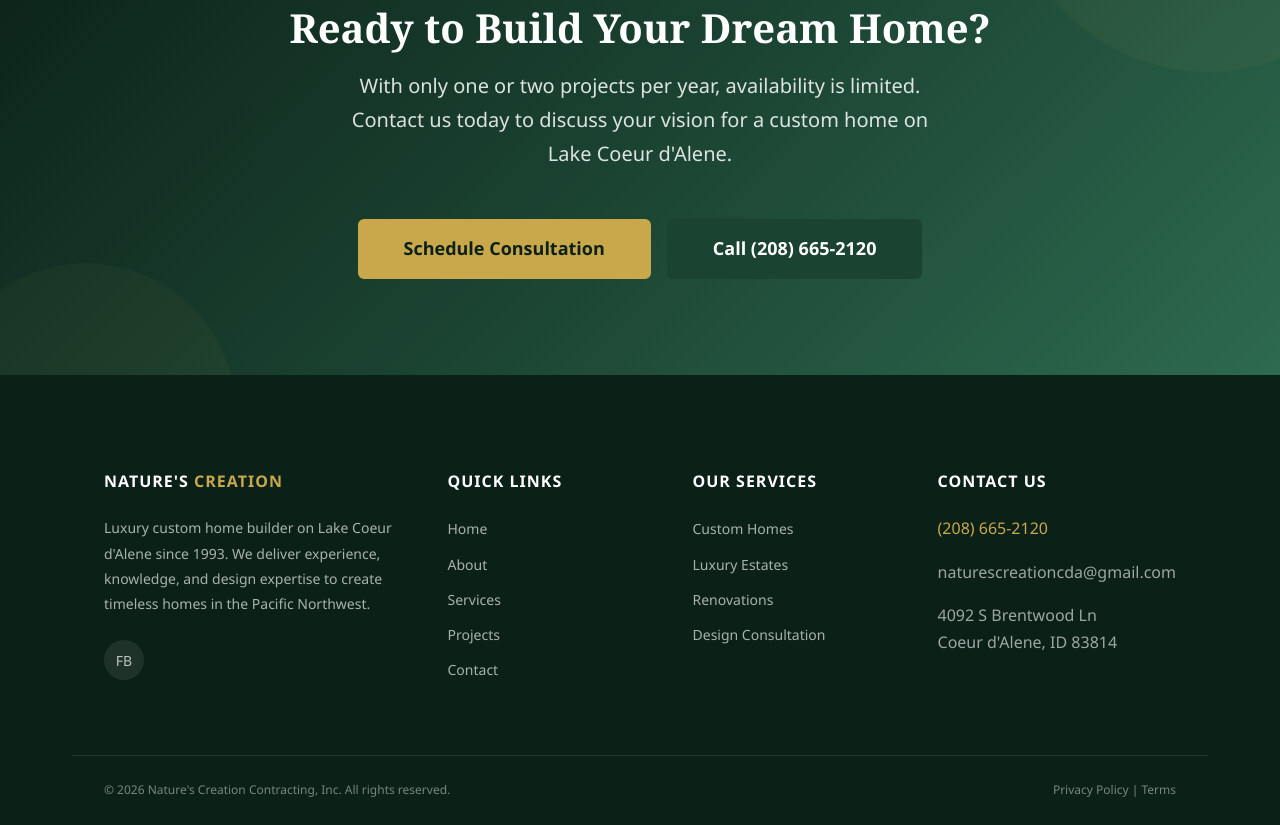
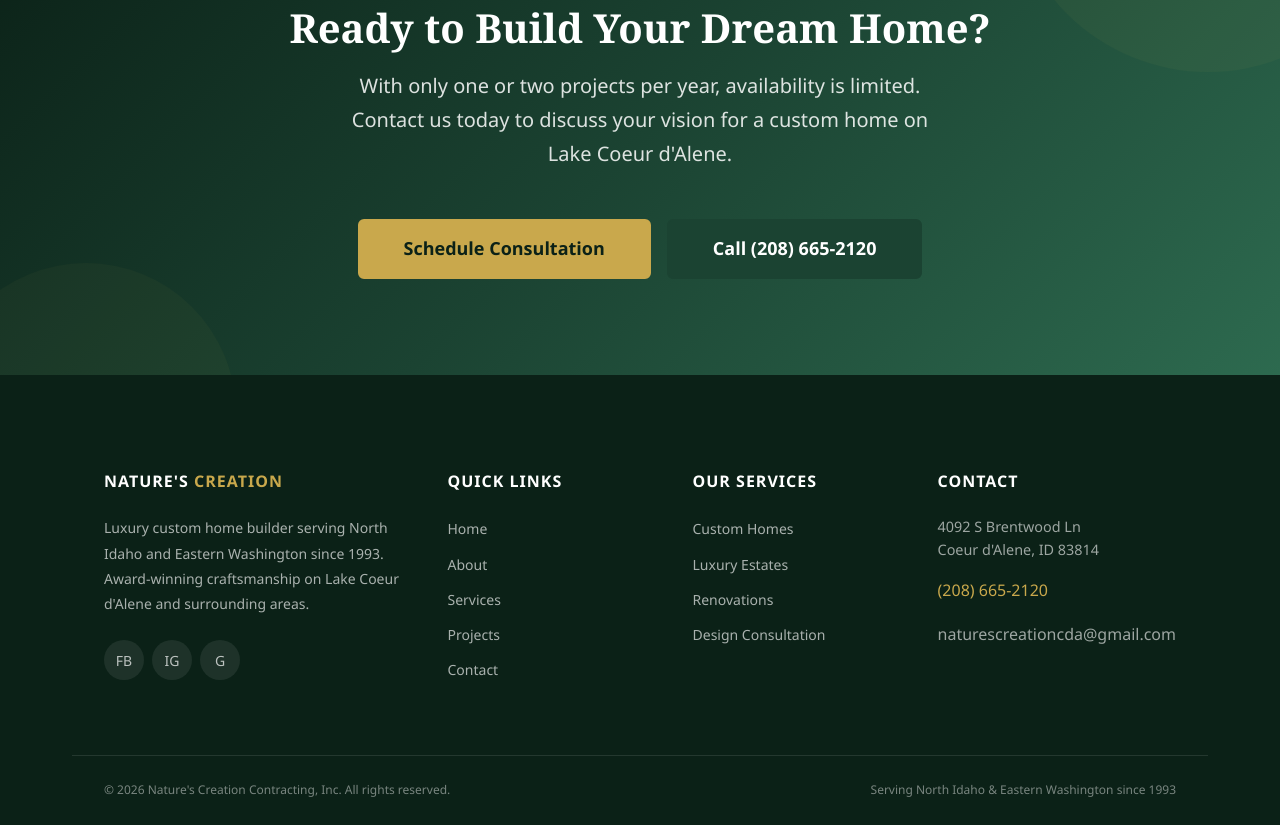
Before and after one commit to Densanon-devs/naturescreationcda, a plain HTML site: page index.html in a window 1280 px wide. Shown: the part 5075-5900 px from the top of the page. Drawn offline with Linux system fonts and the light colour scheme.

Commit message:
Auto-update naturescreationcda

```diff
--- a/index.html
+++ b/index.html
@@ -258,16 +258,15 @@
   <footer class="site-footer">
     <div class="container">
       <div class="footer-grid">
-        <!-- Column 1: About -->
         <div class="footer-col footer-about">
           <h4>Nature's <span style="color: var(--color-accent);">Creation</span></h4>
-          <p>Luxury custom home builder on Lake Coeur d'Alene since 1993. We deliver experience, knowledge, and design expertise to create timeless homes in the Pacific Northwest.</p>
+          <p>Luxury custom home builder serving North Idaho and Eastern Washington since 1993. Award-winning craftsmanship on Lake Coeur d'Alene and surrounding areas.</p>
           <div class="footer-social">
-            <a href="https://www.facebook.com" aria-label="Facebook" target="_blank" rel="noopener noreferrer">FB</a>
+            <a href="#" aria-label="Facebook">FB</a>
+            <a href="#" aria-label="Instagram">IG</a>
+            <a href="#" aria-label="Google Business">G</a>
           </div>
         </div>
-
-        <!-- Column 2: Quick Links -->
         <div class="footer-col">
           <h4>Quick Links</h4>
           <ul>
@@ -278,8 +277,6 @@
             <li><a href="contact.html">Contact</a></li>
           </ul>
         </div>
-
-        <!-- Column 3: Our Services -->
         <div class="footer-col">
           <h4>Our Services</h4>
           <ul>
@@ -289,19 +286,16 @@
             <li><a href="services/design-consultation.html">Design Consultation</a></li>
           </ul>
         </div>
-
-        <!-- Column 4: Contact -->
         <div class="footer-col">
-          <h4>Contact Us</h4>
-          <p><a href="tel:+12086652120" style="color: var(--color-accent);">(208) 665-2120</a></p>
+          <h4>Contact</h4>
+          <p style="color: rgba(255,255,255,0.6); font-size: 0.9rem; line-height: 1.6;">4092 S Brentwood Ln<br>Coeur d'Alene, ID 83814</p>
+          <p style="margin-top: 1rem;"><a href="tel:+12086652120" style="color: var(--color-accent);">(208) 665-2120</a></p>
           <p><a href="mailto:naturescreationcda@gmail.com" style="color: rgba(255,255,255,0.6);">naturescreationcda@gmail.com</a></p>
-          <p style="color: rgba(255,255,255,0.6); margin-top: 0.5rem;">4092 S Brentwood Ln<br>Coeur d'Alene, ID 83814</p>
         </div>
       </div>
-
       <div class="footer-bottom">
         <p>&copy; 2026 Nature's Creation Contracting, Inc. All rights reserved.</p>
-        <p><a href="privacy-policy.html">Privacy Policy</a> | <a href="terms.html">Terms</a></p>
+        <p>Serving North Idaho &amp; Eastern Washington since 1993</p>
       </div>
     </div>
   </footer>
```
